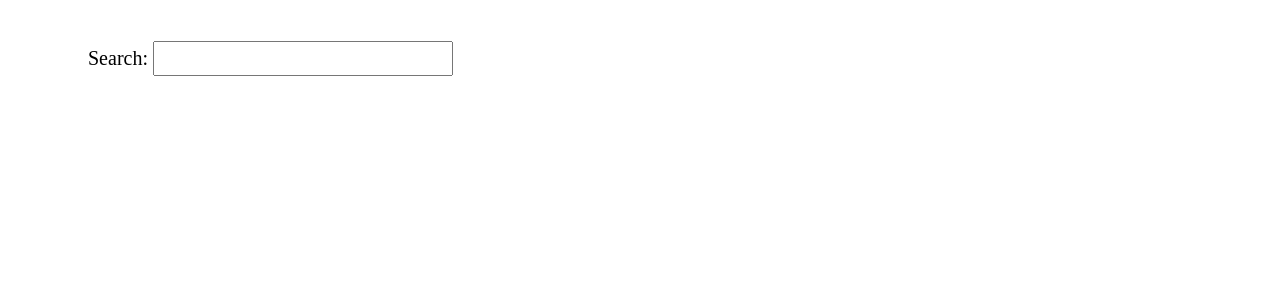
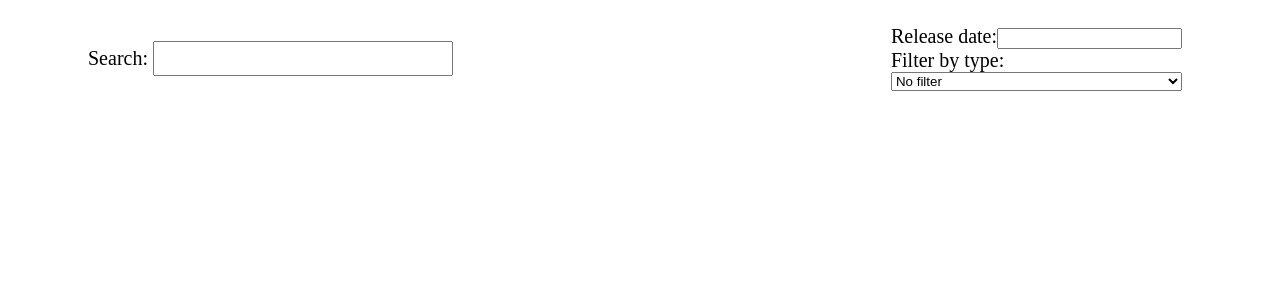
Before and after one commit to RomainDesson/legitbee, a React (Vite) app: page / in a window 1280 px wide. Shown: the top 300 px of the page. Built offline with nearby package versions, Linux system fonts and the light colour scheme.

Commit message:
implement date and type filter

```diff
--- /dev/null
+++ b/src/components/Filters/DateFilter/DateFilter.container.tsx
@@ -0,0 +1,13 @@
+import React from "react"
+import { DateFilterView } from "./DateFilter.view";
+
+type DateFilterContainerProps = {
+    handleDateFilter: (date: string) => void
+}
+
+export const DateFilterContainer = ({ handleDateFilter }: DateFilterContainerProps) => {
+    const handleValue = (event: React.ChangeEvent<HTMLInputElement>) => {
+        handleDateFilter(event.target.value)
+    }
+    return <DateFilterView handleValue={handleValue} />
+}
--- /dev/null
+++ b/src/components/Filters/DateFilter/DateFilter.view.tsx
@@ -0,0 +1,14 @@
+import React from "react";
+
+type DateFilterViewProps = {
+    handleValue: (value: React.ChangeEvent<HTMLInputElement>) => void
+}
+
+export const DateFilterView = ({ handleValue }: DateFilterViewProps) => {
+    return (
+        <div>
+            <span>Release date:</span>
+            <input onChange={handleValue} />
+        </div>
+    )
+}
--- /dev/null
+++ b/src/components/Filters/TypeFilter/TypeFilter.container.tsx
@@ -0,0 +1,14 @@
+import React from "react"
+import { TypeFilterView } from "./TypeFilter.view";
+
+type TypeFilterContainerProps = {
+    handleTypeFilter: (filter: string) => void
+}
+
+export const TypeFilterContainer = ({ handleTypeFilter }: TypeFilterContainerProps) => {
+    const handleValue = (event: React.ChangeEvent<HTMLSelectElement>) => {
+        handleTypeFilter(event.target.value)
+    }
+
+    return <TypeFilterView handleValue={handleValue} />
+}
--- /dev/null
+++ b/src/components/Filters/TypeFilter/TypeFilter.view.tsx
@@ -0,0 +1,18 @@
+import React from "react";
+
+type TypeFilterViewProps = {
+    handleValue: (value: React.ChangeEvent<HTMLSelectElement>) => void
+}
+
+export const TypeFilterView = ({ handleValue }: TypeFilterViewProps) => {
+    return (
+        <>
+            <span>Filter by type: </span>
+            <select onChange={handleValue}>
+                <option value={""}>No filter</option>
+                <option value={"movie"}>Movies</option>
+                <option value={"series"}>Series</option>
+            </select>
+        </>
+    )
+}
--- a/src/components/MovieCard/MovieCard.container.tsx
+++ b/src/components/MovieCard/MovieCard.container.tsx
@@ -15,6 +15,9 @@ export const MovieCardContainer = ({ movie }: MovieCardContainerProps) => {
 
     const toggleModal = async () => {
         const { data } = await axios.get(`${BaseURL}i=${movie.imdbID}`)
+            .catch(err => {
+            throw new Error(err)
+        })
         setMovieInfo(data)
         toggle()
     }
--- a/src/components/MovieModal/MovieModal.container.tsx
+++ b/src/components/MovieModal/MovieModal.container.tsx
@@ -12,6 +12,5 @@ export const MovieModalContainer = ({ movieInfos, isShowing, toggleModal }: Movi
         return null
     }
 
-
     return <MovieModalView movieInfos={movieInfos} isShowing={isShowing} hideModal={toggleModal} />
 }
--- a/src/components/Searchbar/SearchBar.container.tsx
+++ b/src/components/Searchbar/SearchBar.container.tsx
@@ -7,6 +7,8 @@ import { BaseURL } from "../../api";
 
 export const SearchBarContainer = () => {
     const [searchedMovie, setSearchedMovie] = useState("")
+    const [typeFilter, setTypeFilter] = useState("")
+    const [dateFilter, setDateFilter] = useState("")
     const { dispatch } = useMovies()
 
     const handleSearchedMovie = (movie: string) => {
@@ -18,14 +20,24 @@ export const SearchBarContainer = () => {
             dispatch({type: SET_MOVIES, payload: []})
         }
         if (searchedMovie.length >= 3 ) {
-            axios.get(`${BaseURL}s=${searchedMovie}`)
+            axios.get(`${BaseURL}s=${searchedMovie}&type=${typeFilter}&y=${dateFilter}`)
                 .then((res) => {
                     dispatch({type: SET_MOVIES, payload: res.data.Search})
                     dispatch({type: SET_NUMBER_OF_MOVIES, payload: res.data.totalResults})
                 })
+                .catch(err => {
+                    throw new Error(err)
+                })
+        }
+    }, [searchedMovie, typeFilter, dateFilter])
 
-        }
-    }, [searchedMovie])
+    const handleTypeFilter = (filter: string) => {
+        setTypeFilter(filter)
+    }
 
-    return <SearchBarView handleSearchedMovie={handleSearchedMovie}/>
+    const handleDateFilter = (filter: string) => {
+        setDateFilter(filter)
+    }
+
+    return <SearchBarView handleSearchedMovie={handleSearchedMovie} handleDateFilter={handleDateFilter} handleTypeFilter={handleTypeFilter}/>
 }
--- a/src/components/Searchbar/SearchBar.view.tsx
+++ b/src/components/Searchbar/SearchBar.view.tsx
@@ -1,10 +1,14 @@
-import { SearchBarWrapper, SearchSectionWrapper, StyledInput } from "./style";
+import { FilterWrapper, SearchBarWrapper, SearchSectionWrapper, StyledInput } from "./style";
+import { DateFilterContainer } from "../Filters/DateFilter/DateFilter.container";
+import { TypeFilterContainer } from "../Filters/TypeFilter/TypeFilter.container";
 
 type SearchBarViewProps = {
     handleSearchedMovie: (movie: string) => void
+    handleDateFilter: (date: string) => void
+    handleTypeFilter: (type: string) => void
 }
 
-export const SearchBarView = ({ handleSearchedMovie }: SearchBarViewProps) => {
+export const SearchBarView = ({ handleSearchedMovie, handleDateFilter, handleTypeFilter }: SearchBarViewProps) => {
     return (
         <SearchSectionWrapper>
             <SearchBarWrapper>
@@ -14,6 +18,10 @@ export const SearchBarView = ({ handleSearchedMovie }: SearchBarViewProps) => {
                     onChange={e => handleSearchedMovie(e.target.value)}
                 />
             </SearchBarWrapper>
+            <FilterWrapper>
+                <DateFilterContainer handleDateFilter={handleDateFilter} />
+                <TypeFilterContainer handleTypeFilter={handleTypeFilter} />
+            </FilterWrapper>
         </SearchSectionWrapper>
     )
 }
```
